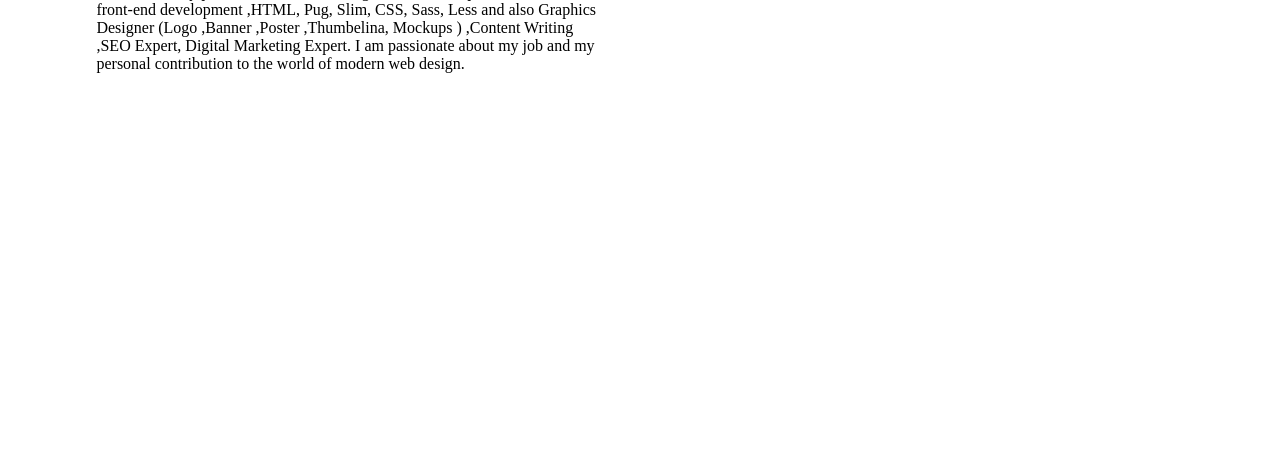
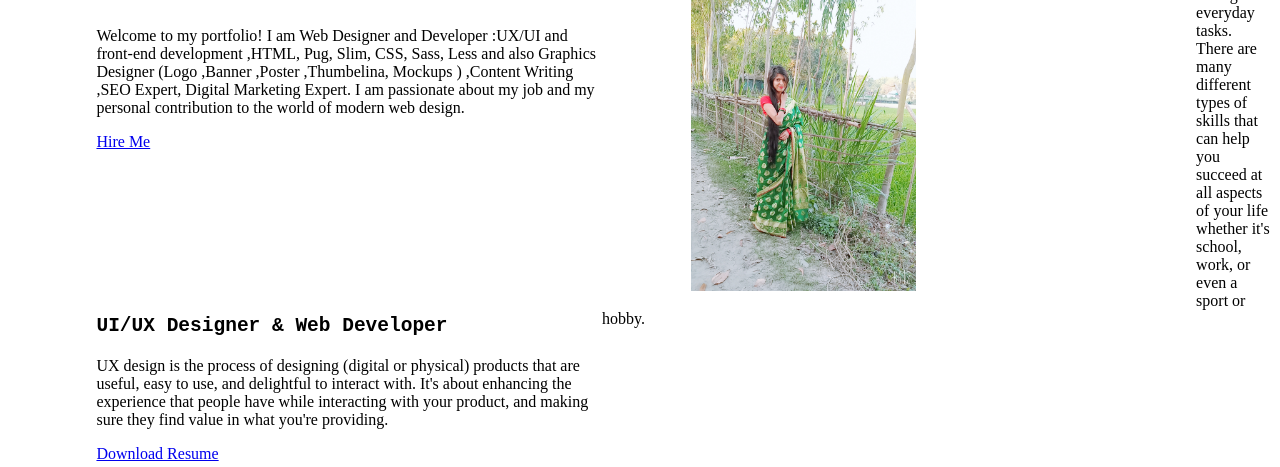
Before and after one commit to akhiakte/my-first-unique-project-web-portfolio, a plain HTML site: page index.html in a window 1280 px wide. Shown: the part 333-800 px from the top of the page. Drawn offline with Linux system fonts and the light colour scheme.

Commit message:
Add files via upload

```diff
--- a/index.html
+++ b/index.html
@@ -8,14 +8,36 @@
     <link rel="stylesheet" href="style.css">
 </head>
 <body>
+    <section class="top banner">
     <div class="half-width">
     <h1>Welcome to</h1>
     <h1><span class="name-highlight">Akhi Akter</span> Website</h1>
     <h1>About</h1>
-    <p>Welcome to my portfolio! I am Web Designer and Developer :UX/UI and front-end development ,HTML, Pug, Slim, CSS, Sass, Less and also Graphics Designer (Logo ,Banner ,Poster ,Thumbelina, Mockups ) ,Content Writing ,SEO Expert, Digital Marketing Expert. I am passionate about my job and my personal contribution to the world of modern web design. </p>
-    </div>
+    <p class="about">Welcome to my portfolio! I am Web Designer and Developer :UX/UI and front-end development ,HTML, Pug, Slim, CSS, Sass, Less and also Graphics Designer (Logo ,Banner ,Poster ,Thumbelina, Mockups ) ,Content Writing ,SEO Expert, Digital Marketing Expert. I am passionate about my job and my personal contribution to the world of modern web design. </p>
+  <a class="link-button" href="https://myaccount.google.com/?utm_source=OGB&tab=mk&utm_medium=app">Hire Me</a>
+</div>
     <div class="half-width">
         <img src="images/developer-portfolio/akhi.jpg" alt="width=300px"height="300px">
     </div>
+    </section>
+    <section class="web developer">
+        <div class="half-width">
+            <img src="images/developer-portfolio/akhi1.jpg" alt="width=300px" height="300px">
+
+        </div>
+        <div class="half-width">
+            <h2><pre>UI/UX Designer & Web Developer</pre></h2>
+            <p class="designer">UX design is the process of designing (digital or physical) products that are useful, easy to use, and delightful to interact with. It's about enhancing the experience that people have while interacting with your product, and making sure they find value in what you're providing.</p>
+            <a class="link-button" href="https://myaccount.google.com/?utm_source=OGB&tab=mk&utm_medium=app">Download Resume</a>
+
+        </div>
+        </section>
+        <div class="skills">
+            <h2>Skills</h2>
+            <p class="skil">Skills are the expertise or talent needed in order to do a job or task. Job skills allow you to do a particular job and life skills help you through everyday tasks. There are many different types of skills that can help you succeed at all aspects of your life whether it's school, work, or even a sport or hobby. </p>
+        </div>
+
+
+
 </body>
 </html>
```
